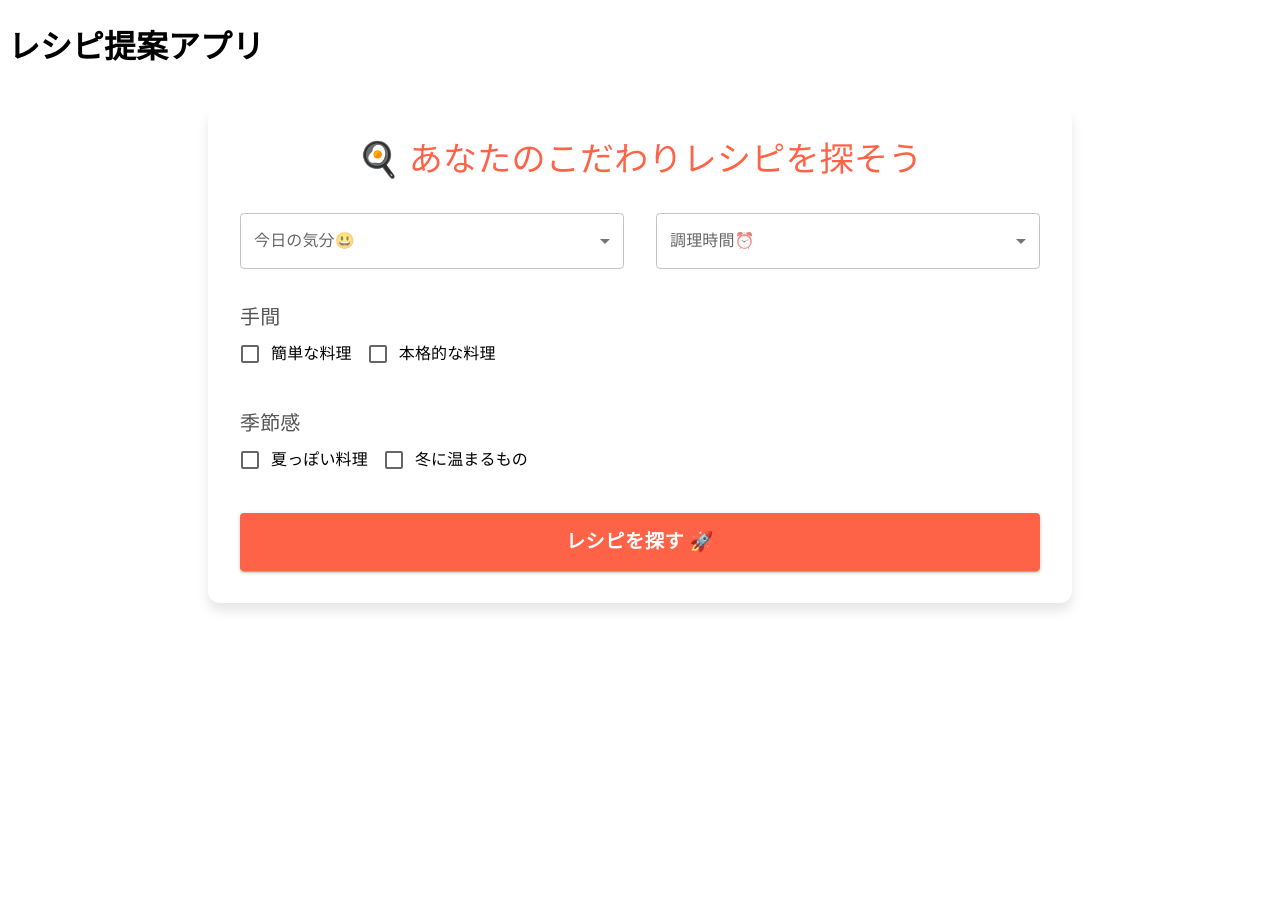
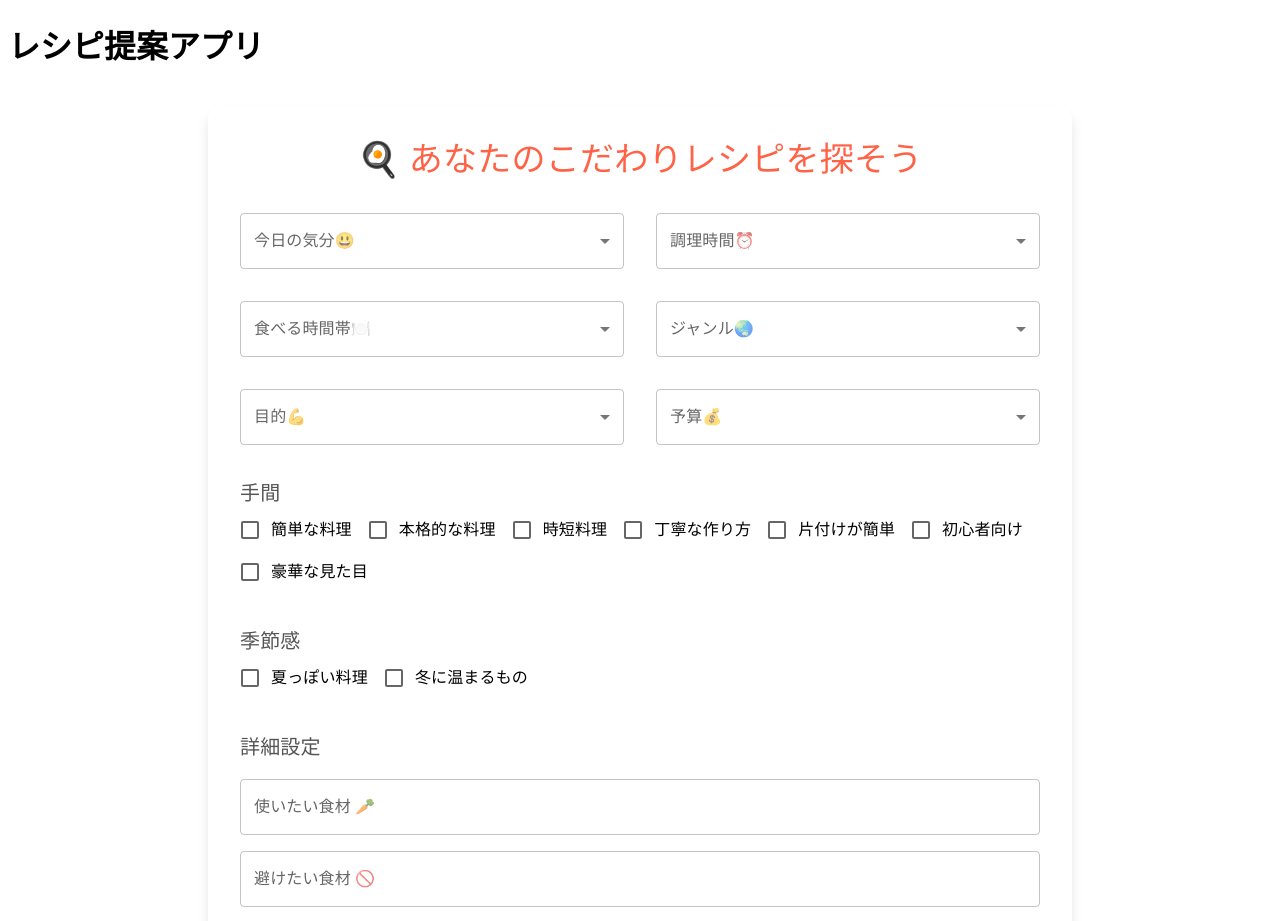
Before and after one commit to yasuhikasa/Recipe_app_Web, a Next.js app: page /recipes/new in a window 1280 px wide. Shown: the top 921 px of the page. Before the commit the page ends 800 px from the top, so only its background shows below. Built offline with nearby package versions, Linux system fonts and the light colour scheme.

Commit message:
項目追加

```diff
--- a/src/pages/components/recipeForm/RecipeForm.tsx
+++ b/src/pages/components/recipeForm/RecipeForm.tsx
@@ -18,21 +18,39 @@ import {
   cookingTimeOptions,
   effortOptions,
   seasonOptions,
+  mealTimeOptions,
+  genreOptions,
+  purposeOptions,
+  budgetOptions,
 } from "../../../utils/options";
 
 type FormData = {
   mood: string;
   time: string;
+  mealTime: string;
+  genre: string;
+  budget: string;
+  purpose: string;
   effort: string[];
   season: string[];
+  preferredIngredients: string; // 使いたい食材
+  avoidedIngredients: string;  // 避けたい食材
+  additionalNotes: string;     // その他特記事項
 };
 
 const RecipeFormExtended = () => {
   const [formData, setFormData] = useState<FormData>({
     mood: "",
     time: "",
+    mealTime: "",
+    genre: "",
+    purpose: "",
+    budget: "",
     effort: [],
     season: [],
+    preferredIngredients: "",
+    avoidedIngredients: "",
+    additionalNotes: "",
   });
 
   const handleSelectChange = (event: SelectChangeEvent) => {
@@ -51,6 +69,16 @@ const RecipeFormExtended = () => {
         : (prev[name as keyof FormData] as string[]).filter((item) => item !== value);
       return { ...prev, [name]: updatedValues };
     });
+  };
+
+  const handleInputChange = (
+    event: React.ChangeEvent<HTMLInputElement | HTMLTextAreaElement>
+  ) => {
+    const { name, value } = event.target;
+    setFormData((prev) => ({
+      ...prev,
+      [name]: value,
+    }));
   };
 
   const handleSubmit = (e: React.FormEvent) => {
@@ -126,6 +154,86 @@ const RecipeFormExtended = () => {
             </FormControl>
           </Grid>
 
+          {/* 食べる時間帯セクション */}
+          <Grid item xs={12} sm={6}>
+            <FormControl fullWidth>
+              <InputLabel id="meal-time-label">食べる時間帯🍽️</InputLabel>
+              <Select
+                labelId="meal-time-label"
+                id="mealTime"
+                name="mealTime"
+                value={formData.mealTime}
+                onChange={handleSelectChange}
+              >
+                {mealTimeOptions.map((option) => (
+                  <MenuItem key={option.value} value={option.value}>
+                    {option.label}
+                  </MenuItem>
+                ))}
+              </Select>
+            </FormControl>
+          </Grid>
+
+          {/* ジャンルセクション */}
+          <Grid item xs={12} sm={6}>
+            <FormControl fullWidth>
+              <InputLabel id="genre-label">ジャンル🌏</InputLabel>
+              <Select
+                labelId="genre-label"
+                id="genre"
+                name="genre"
+                value={formData.genre}
+                onChange={handleSelectChange}
+              >
+                {genreOptions.map((option) => (
+                  <MenuItem key={option.value} value={option.value}>
+                    {option.label}
+                  </MenuItem>
+                ))}
+              </Select>
+            </FormControl>
+          </Grid>
+
+          {/* 目的セクション */}
+          <Grid item xs={12} sm={6}>
+            <FormControl fullWidth>
+              <InputLabel id="purpose-label">目的💪</InputLabel>
+              <Select
+                labelId="purpose-label"
+                id="purpose"
+                name="purpose"
+                value={formData.purpose}
+                onChange={handleSelectChange}
+              >
+                {purposeOptions.map((option) => (
+                  <MenuItem key={option.value} value={option.value}>
+                    {option.label}
+                  </MenuItem>
+                ))}
+              </Select>
+            </FormControl>
+          </Grid>
+
+          {/* 予算セクション */}
+          <Grid item xs={12} sm={6}>
+            <FormControl fullWidth>
+              <InputLabel id="budget-label">予算💰</InputLabel>
+              <Select
+                labelId="budget-label"
+                id="budget"
+                name="budget"
+                value={formData.budget}
+                onChange={handleSelectChange}
+              >
+                {budgetOptions.map((option) => (
+                  <MenuItem key={option.value} value={option.value}>
+                    {option.label}
+                  </MenuItem>
+                ))}
+              </Select>
+            </FormControl>
+          </Grid>
+
           {/* 手間セクション */}
           <Grid item xs={12}>
             <Typography variant="h6" sx={{ color: "#555" }}>
@@ -168,6 +276,49 @@ const RecipeFormExtended = () => {
             ))}
           </Grid>
 
+          {/* テキストフィールドセクション */}
+          <Grid item xs={12}>
+            <Typography variant="h6" sx={{ color: "#555", mb: 2 }}>
+              詳細設定
+            </Typography>
+
+            {/* 使いたい食材 */}
+            <TextField
+              fullWidth
+              label="使いたい食材 🥕"
+              name="preferredIngredients"
+              value={formData.preferredIngredients}
+              onChange={handleInputChange}
+              placeholder="例: 鶏肉, トマト"
+              inputProps={{ maxLength: 50 }}
+              sx={{ mb: 2 }}
+            />
+
+            {/* 避けたい食材 */}
+            <TextField
+              fullWidth
+              label="避けたい食材 🚫"
+              name="avoidedIngredients"
+              value={formData.avoidedIngredients}
+              onChange={handleInputChange}
+              placeholder="例: パクチー, ナス"
+              inputProps={{ maxLength: 50 }}
+              sx={{ mb: 2 }}
+            />
+
+            {/* その他特記事項 */}
+            <TextField
+              fullWidth
+              label="その他特記事項 ✍️"
+              name="additionalNotes"
+              value={formData.additionalNotes}
+              onChange={handleInputChange}
+              placeholder="例: 油控えめで"
+              inputProps={{ maxLength: 50 }}
+            />
+          </Grid>
+
+
           {/* 提出ボタン */}
           <Grid item xs={12}>
             <Button
--- a/src/utils/options.ts
+++ b/src/utils/options.ts
@@ -3,36 +3,114 @@ export interface Option {
   label: string;
 }
 
+// 料理時間
 export const cookingTimeOptions: Option[] = [
   { label: '10分以内', value: '10分以内' },
+  { label: '20分以内', value: '20分以内' },
   { label: '30分以内', value: '30分以内' },
+  { label: '40分以内', value: '40分以内' },
+  { label: '50分以内', value: '50分以内' },
   { label: '1時間以内', value: '1時間以内' },
+  { label: '1時間以上', value: '1時間以上' },
 ];
 
+// 手間
 export const effortOptions: Option[] = [
   { label: '簡単な料理', value: '簡単な料理' },
   { label: '本格的な料理', value: '本格的な料理' },
+  { label: '時短料理', value: '時短料理' },
+  { label: '丁寧な作り方', value: '丁寧な作り方' },
+  { label: '片付けが簡単', value: '片付けが簡単' },
+  { label: '初心者向け', value: '初心者向け' },
+  { label: '豪華な見た目', value: '豪華な見た目' },
 ];
 
+
+// 目的
 export const purposeOptions: Option[] = [
   { label: 'ダイエット中', value: 'ダイエット中' },
+  { label: 'ダイエット効果を高めたい', value: 'ダイエット効果を高めたい' },
   { label: '筋トレ後', value: '筋トレ後' },
+  { label: '筋肉をつけたい', value: '筋肉をつけたい' },
+  { label: 'マッチョになりたい', value: 'マッチョになりたい' },
   { label: '子供が喜ぶ', value: '子供が喜ぶ' },
+  { label: '彼氏（旦那）が喜ぶ', value: '彼氏（旦那）が喜ぶ' },
+  { label: '彼女（嫁）が喜ぶ', value: '彼女（嫁）が喜ぶ' },
+  { label: 'お弁当用（子供）', value: 'お弁当用（子供）' },
+  { label: 'お弁当用 (大人)', value: 'お弁当用 （大人）' },
+  { label: 'ピクニック', value: 'ピクニック' },
+  { label: 'アウトドア、キャンプで作りたい', value: 'アウトドア、キャンプで作りたい' },
+  { label: 'ホームパーティー', value: 'ホームパーティー' },
+  { label: 'ヘルシー志向', value: 'ヘルシー志向' },
+  { label: 'スタミナ重視', value: 'スタミナ重視' },
+  { label: 'おもてなし', value: 'おもてなし' },
+  { label: '節約料理', value: '節約料理' },
+  { label: '特別な日のごちそう', value: '特別な日のごちそう' },
+  { label: 'リラックスしたい時', value: 'リラックスしたい時' },
+  { label: '忙しい日の簡単ご飯', value: '忙しい日の簡単ご飯' },
+  { label: '季節感を取り入れたい', value: '季節感を取り入れたい' },
 ];
 
+// 予算
+export const budgetOptions: Option[] = [
+  { label: "300円以下", value: "300円以下" },
+  { label: "500円以下", value: "500円以下" },
+  { label: "1000円以下", value: "1000円以下" },
+  { label: "2000円以下", value: "2000円以下" },
+  { label: "3000円以下", value: "3000円以下" },
+  { label: "4000円以下", value: "4000円以下" },
+  { label: "5000円以下", value: "5000円以下" },
+  { label: "6000円以下", value: "6000円以下" },
+  { label: "7000円以下", value: "7000円以下" },
+  { label: "8000円以下", value: "8000円以下" },
+  { label: "9000円以下", value: "9000円以下" },
+  { label: "10000円以下", value: "10000円以下" },
+  { label: "15000円以下", value: "15000円以下" },
+  { label: "20000円以下", value: "20000円以下" },
+  { label: "30000円以下", value: "30000円以下" },
+  { label: "40000円以下", value: "40000円以下" },
+  { label: "50000円以下", value: "50000円以下" },
+  { label: "制限なし", value: "制限なし" },
+];
+
+
+// 気分
 export const moodOptions: Option[] = [
   { label: 'さっぱり', value: 'さっぱり' },
   { label: 'ガッツリ', value: 'ガッツリ' },
   { label: 'おしゃれ', value: 'おしゃれ' },
 ];
 
+// 調理器具
 export const equipmentOptions = [
   { label: '電子レンジ', value: '電子レンジ' },
   { label: 'フライパン', value: 'フライパン' },
   { label: 'オーブン', value: 'オーブン' },
 ];
 
+// 季節感
 export const seasonOptions = [
   { label: '夏っぽい料理', value: '夏っぽい料理' },
   { label: '冬に温まるもの', value: '冬に温まるもの' },
 ];
+
+// 食べる時間帯
+export const mealTimeOptions: Option[] = [
+  { label: "朝食", value: "朝食" },
+  { label: "昼食", value: "昼食" },
+  { label: "夕食", value: "夕食" },
+  { label: "おやつ", value: "おやつ" },
+  { label: "夜食", value: "夜食" },
+];
+
+// ジャンル
+export const genreOptions: Option[] = [
+  { label: "和食", value: "和食" },
+  { label: "中華", value: "中華" },
+  { label: "韓国", value: "韓国" },
+  { label: "イタリアン", value: "イタリアン" },
+  { label: "フレンチ", value: "フレンチ" },
+  { label: "アジアン", value: "アジアン" },
+  { label: "エスニック", value: "エスニック" },
+  { label: "アメリカン", value: "アメリカン" },
+];
```
